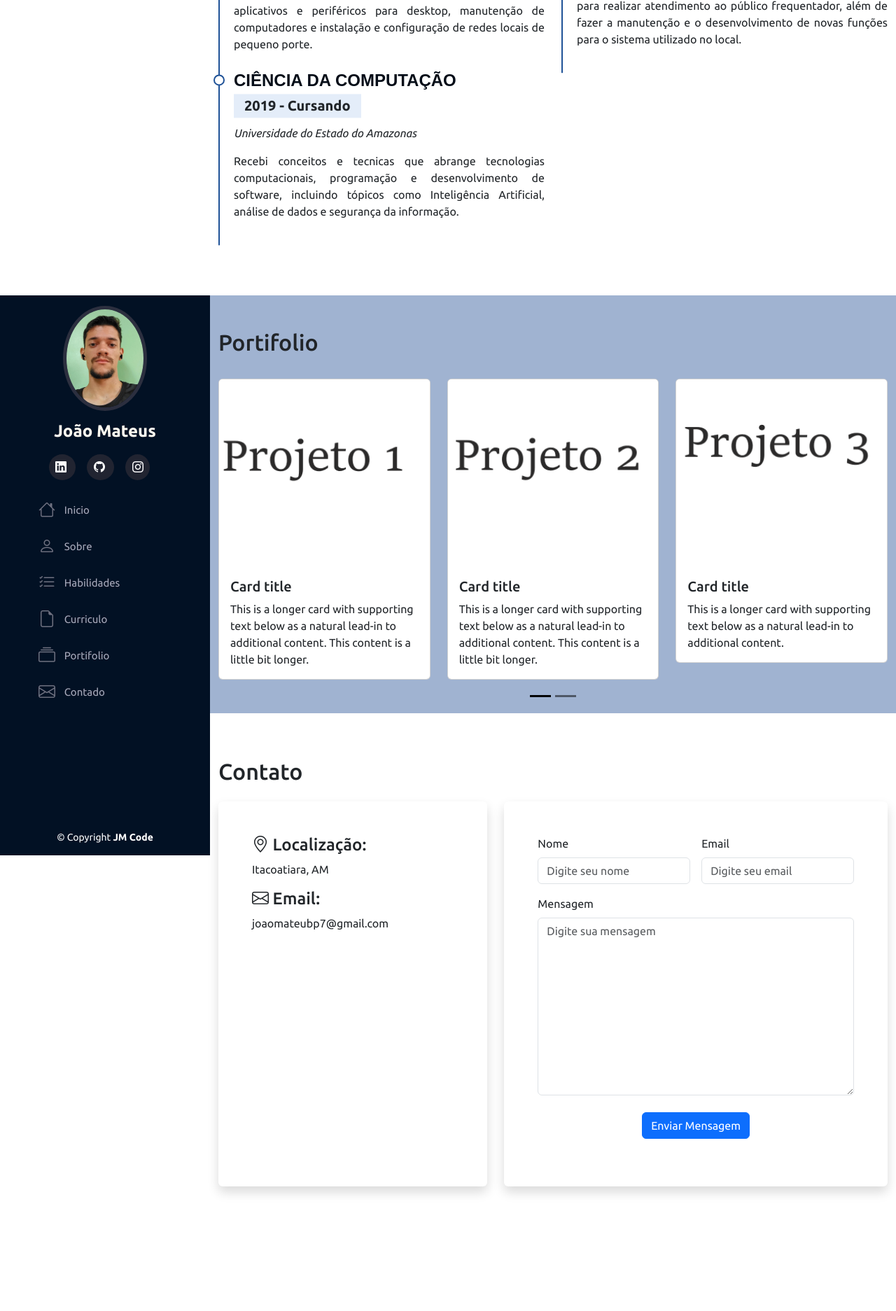
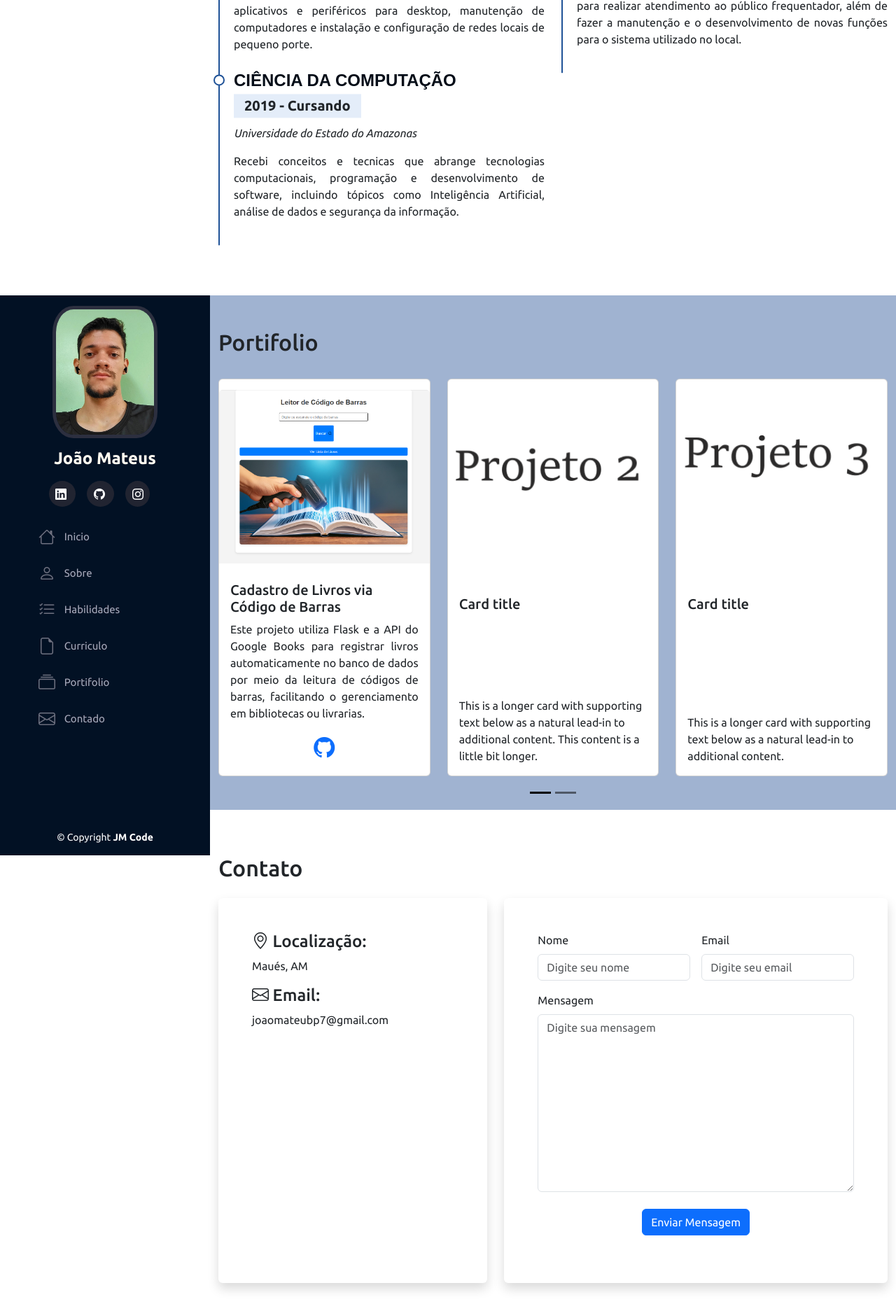
Before and after one commit to JMateusBarbosa/Portifolio-master, a Flask app: page / in a window 1280 px wide, after a click on "Portifolio". Shown: the part 2972-4845 px from the top of the page at 70% size. Before the commit the page ends 4678 px from the top, so only its background shows below. Run offline with Flask 3, Linux system fonts and the light colour scheme; some libraries are stand-ins or nearby versions; grey boxes are pictures that could not be loaded.

Commit message:
Card: Projeto 1

```diff
--- a/static/style.css
+++ b/static/style.css
@@ -22,9 +22,9 @@ html, body{
 #header .profile img{
     margin: 15px auto;
     display: block;
-    width: 120px;
+    width: 150px;
     border: 5px solid #2c2f3f;
-    border-radius: 50%;
+    border-radius: 20%;
 }
 
 #header .profile h1{
@@ -134,7 +134,33 @@ section#inicio h2 {
     margin-top: 50px; /* Adiciona espaçamento acima da seção "sobre" */
     padding-top: 50px; /* Adiciona espaçamento dentro da seção "sobre" */
 }
+.custom-img {
+  margin-top: 15px; /* Adiciona espaço acima da imagem */
+  margin-bottom: 10px; /* Ajusta espaço abaixo da imagem */
+  object-fit: cover; /* Ajusta a imagem para não distorcer */
+}
 
+
+.card {
+  height: 100%;
+}
+
+.custom-github-icon {
+  font-size: 30px;
+  margin-top: 15px;
+}
+
+.card-body {
+  display: flex;
+  flex-direction: column;
+  justify-content: space-between;
+  height: 100%;
+}
+
+.mt-auto {
+  margin-top: auto;
+  text-align: center;
+}
   i.menu-mobile {
     position: fixed;
     color: #fff;
--- a/templates/index.html
+++ b/templates/index.html
@@ -334,8 +334,23 @@
 
                         <div class="row row-cols-1 row-cols-md-3 g-4">
                             <div class="col">
+                                <div class="card h-100 d-flex flex-column justify-content-between">
+                                    <img src="../static/img/api_book.png" class="card-img-top custom-img" alt="Projeto 1">
+                                    <div class="card-body d-flex flex-column justify-content-between">
+                                        <h5 class="card-title">Cadastro de Livros via Código de Barras</h5>
+                                        <p style="text-align: justify;" class="card-text">Este projeto utiliza Flask e a API do Google Books para registrar livros automaticamente no banco de dados por meio da leitura de códigos de barras, facilitando o gerenciamento em bibliotecas ou livrarias.</p>
+                                        <div class="mt-auto text-center">
+                                            <a target="_blank" href="https://github.com/JMateusBarbosa/Python_usando_Api_de_busca_de_livros">
+                                                <i class="bi bi-github custom-github-icon"></i>
+                                            </a>
+                                        </div>
+                                    </div>
+                                </div>
+                            </div>
+
+                            <div class="col">
                               <div class="card">
-                                <img src="../static/img/Projeto 1.png" class="card-img-top" alt="Projeto 1">
+                                <img src="../static/img/Projeto 2.png" class="card-img-top custom-img" alt="Projeto 2">
                                 <div class="card-body">
                                   <h5 class="card-title">Card title</h5>
                                   <p class="card-text">This is a longer card with supporting text below as a natural lead-in to additional content. This content is a little bit longer.</p>
@@ -344,16 +359,7 @@
                             </div>
                             <div class="col">
                               <div class="card">
-                                <img src="../static/img/Projeto 2.png" class="card-img-top" alt="Projeto 2">
-                                <div class="card-body">
-                                  <h5 class="card-title">Card title</h5>
-                                  <p class="card-text">This is a longer card with supporting text below as a natural lead-in to additional content. This content is a little bit longer.</p>
-                                </div>
-                              </div>
-                            </div>
-                            <div class="col">
-                              <div class="card">
-                                <img src="../static/img/Projeto 3.png" class="card-img-top" alt="Projeto 3">
+                                <img src="../static/img/Projeto 3.png" class="card-img-top custom-img" alt="Projeto 3">
                                 <div class="card-body">
                                   <h5 class="card-title">Card title</h5>
                                   <p class="card-text">This is a longer card with supporting text below as a natural lead-in to additional content.</p>
@@ -369,7 +375,7 @@
                         <div class="row row-cols-1 row-cols-md-3 g-4">
                             <div class="col">
                               <div class="card">
-                                <img src="../static/img/Projeto 1.png" class="card-img-top" alt="Projeto 1">
+                                <img src="../static/img/Projeto 1.png" class="card-img-top custom-img" alt="Projeto 1">
                                 <div class="card-body">
                                   <h5 class="card-title">Card title</h5>
                                   <p class="card-text">This is a longer card with supporting text below as a natural lead-in to additional content. This content is a little bit longer.</p>
@@ -378,7 +384,7 @@
                             </div>
                             <div class="col">
                               <div class="card">
-                                <img src="../static/img/Projeto 2.png" class="card-img-top" alt="Projeto 2">
+                                <img src="../static/img/Projeto 2.png" class="card-img-top custom-img" alt="Projeto 2">
                                 <div class="card-body">
                                   <h5 class="card-title">Card title</h5>
                                   <p class="card-text">This is a longer card with supporting text below as a natural lead-in to additional content. This content is a little bit longer.</p>
@@ -387,7 +393,7 @@
                             </div>
                             <div class="col">
                               <div class="card">
-                                <img src="../static/img/Projeto 3.png" class="card-img-top" alt="Projeto 3">
+                                <img src="../static/img/Projeto 3.png" class="card-img-top custom-img" alt="Projeto 3">
                                 <div class="card-body">
                                   <h5 class="card-title">Card title</h5>
                                   <p class="card-text">This is a longer card with supporting text below as a natural lead-in to additional content.</p>
@@ -428,7 +434,7 @@
                         <div class="card p-5 shadow border-0">
                             <div class="endereco">
                                 <h4><i class="bi bi-geo-alt"></i> Localização:</h4>
-                                <p>Itacoatiara, AM</p>
+                                <p>Maués, AM</p>
                             </div>
                             <div class="email">
                                 <h4><i class="bi bi-envelope"></i> Email:</h4>
```
Also changed, not shown: static/img/api_book.png (added).
